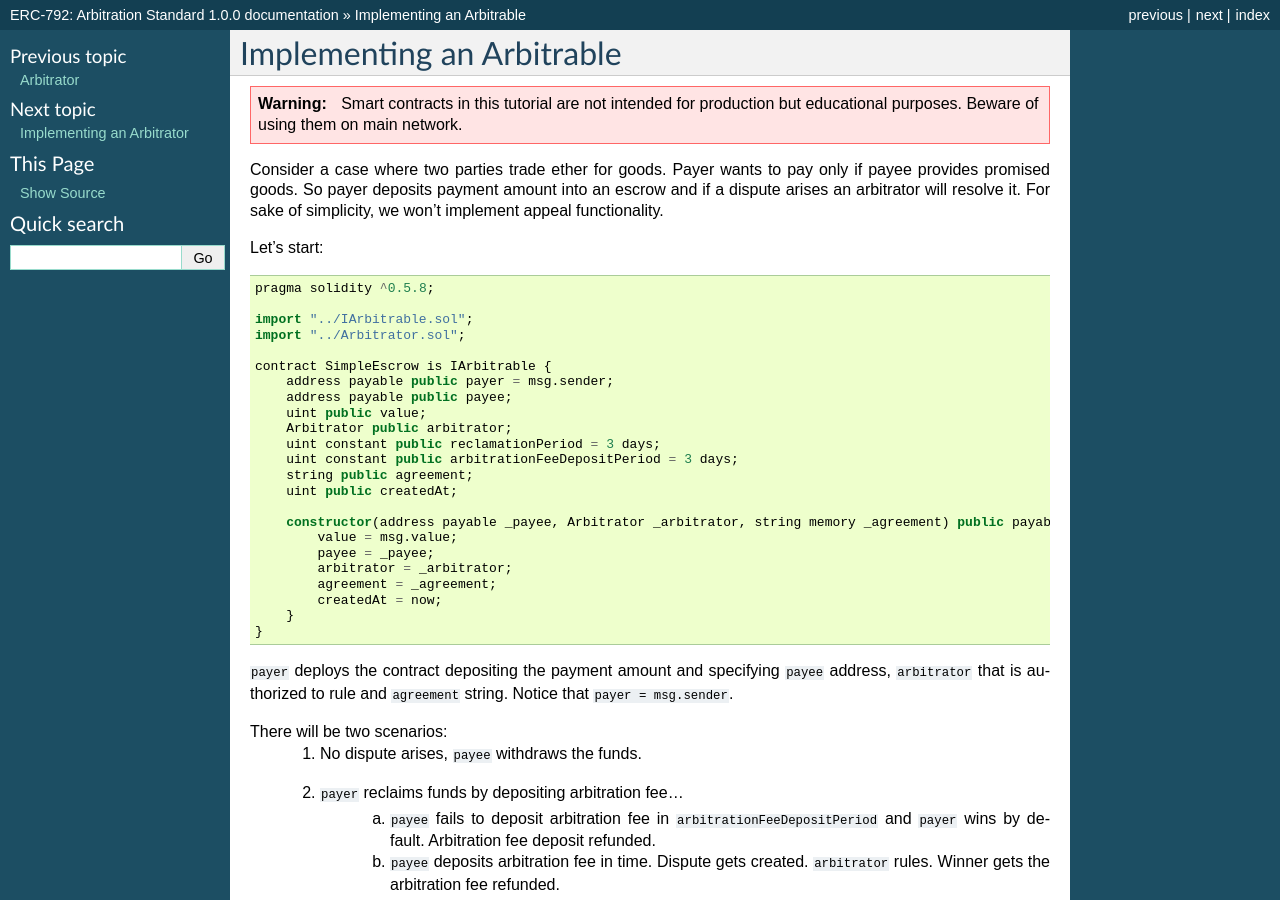
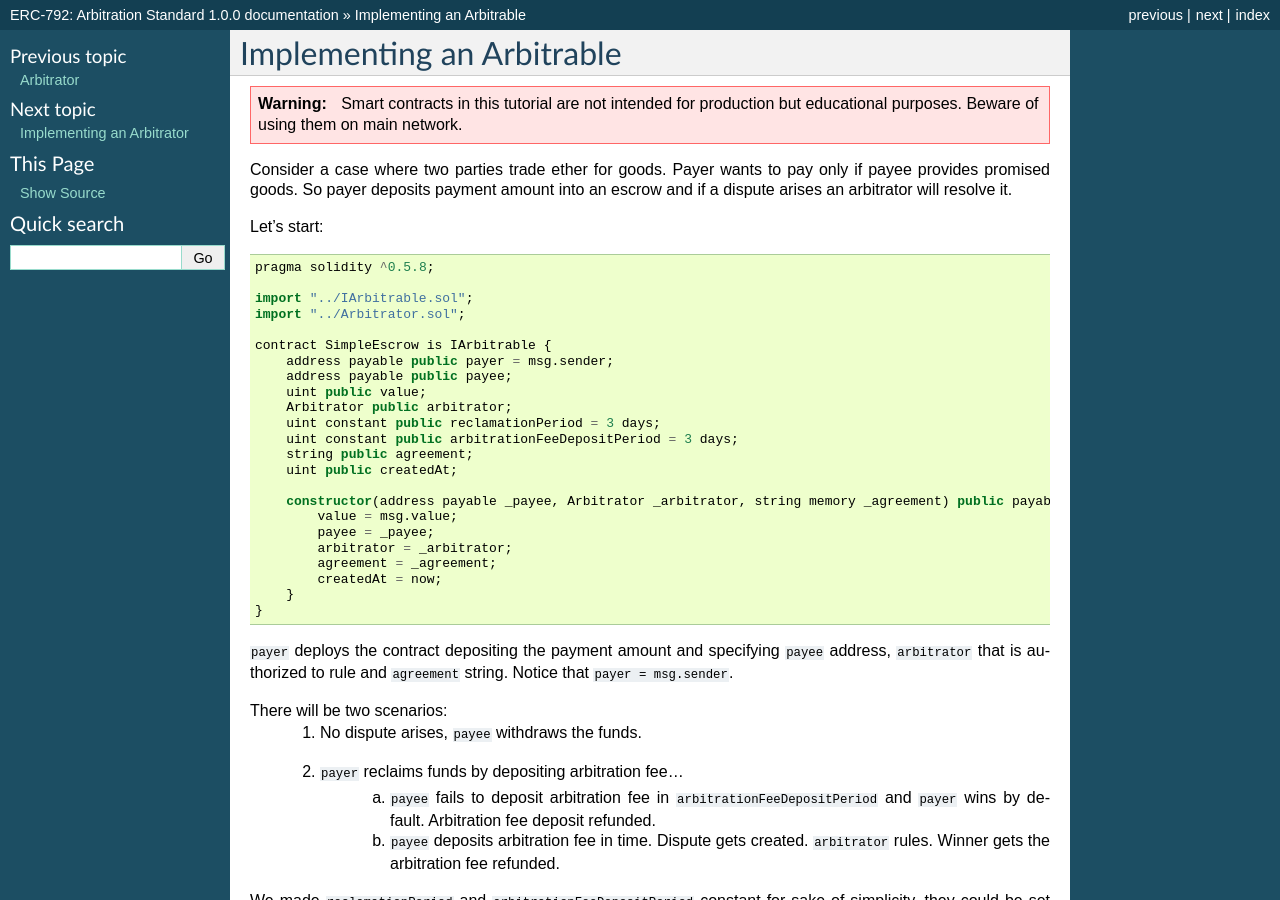
Before and after one commit to kleros/erc-792, a Sphinx documentation site: the page built from docs/implementing-an-arbitrable.rst, in a window 1280 px wide and 900 px high. Built offline with Sphinx 7.4.7, drawn with Linux system fonts in a browser that asks for light colours.

Commit message:
fix(implementing-an-arbitrable): we already implemented appeal

```diff
--- a/docs/implementing-an-arbitrable.rst
+++ b/docs/implementing-an-arbitrable.rst
@@ -6,7 +6,6 @@ Implementing an Arbitrable
   Smart contracts in this tutorial are not intended for production but educational purposes. Beware of using them on main network.
 
 Consider a case where two parties trade ether for goods. Payer wants to pay only if payee provides promised goods. So payer deposits payment amount into an escrow and if a dispute arises an arbitrator will resolve it.
-For sake of simplicity, we won't implement appeal functionality.
 
 Let's start:
 
```
